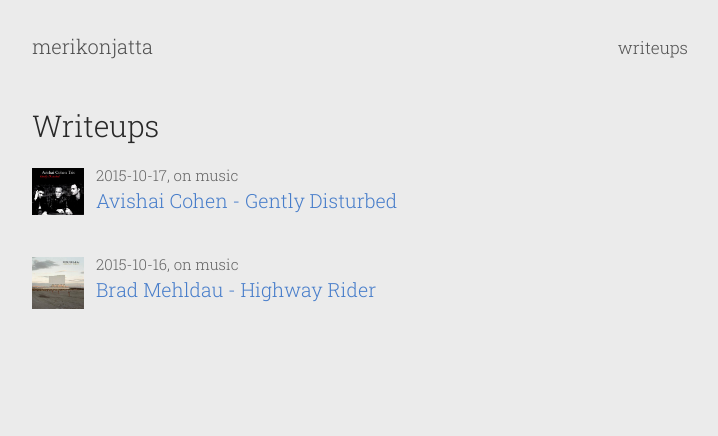
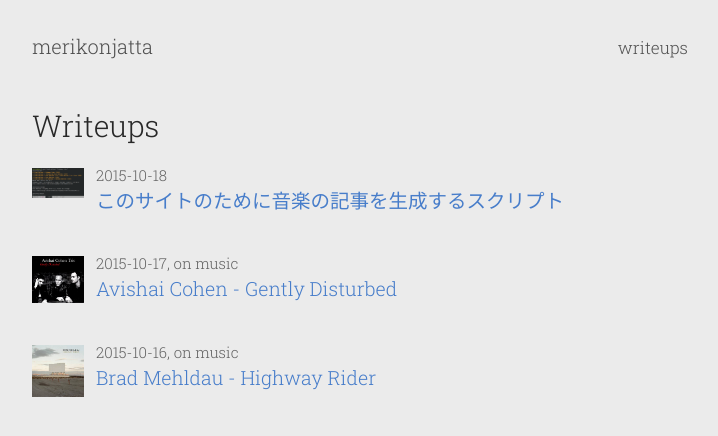
Before and after one commit to merikonjatta/jekyll-merikonjatta-com, a Jekyll site: the page built from writeups.html, in a window 1280 px wide. Shown: the top 436 px of the page, without its empty margins (280-998 px from the left). Built offline with Jekyll 4.4.1, drawn with Linux system fonts in a browser that asks for light colours.

Commit message:
Add post

```diff
--- a/_layouts/post.html
+++ b/_layouts/post.html
@@ -14,7 +14,7 @@ layout: default
 			{% if page.imagelink %}
 				<a href="{{ page.imagelink }}"><img src="{{ page.image }}" alt="{{ page.title }}" /></a>
 			{% else %}
-				<img src="{{ page.image }}" alt="{{ page.title }}" />
+				<a href="{{ page.image }}"><img src="{{ page.image }}" alt="{{ page.title }}" /></a>
 			{% endif %}
 		</div>
 	{% endif %}
--- /dev/null
+++ b/_posts/2015-10-18-aotd-script.md
@@ -0,0 +1,10 @@
+---
+layout: post
+title: このサイトのために音楽の記事を生成するスクリプト
+image: /images/posts/aotd-script.png
+
+---
+
+[こういう記事]({% post_url 2015-10-16-brad-mehldau-highway-rider %})を書くために
+[CD情報を色んな所から取得してJekyll用のmarkdownファイルを生成するスクリプト](https://gist.github.com/merikonjatta/4da452629415ea1de09c)
+を書いた。たいへん捗る。
```
Also changed, not shown: images/posts/aotd-script.png (added).
